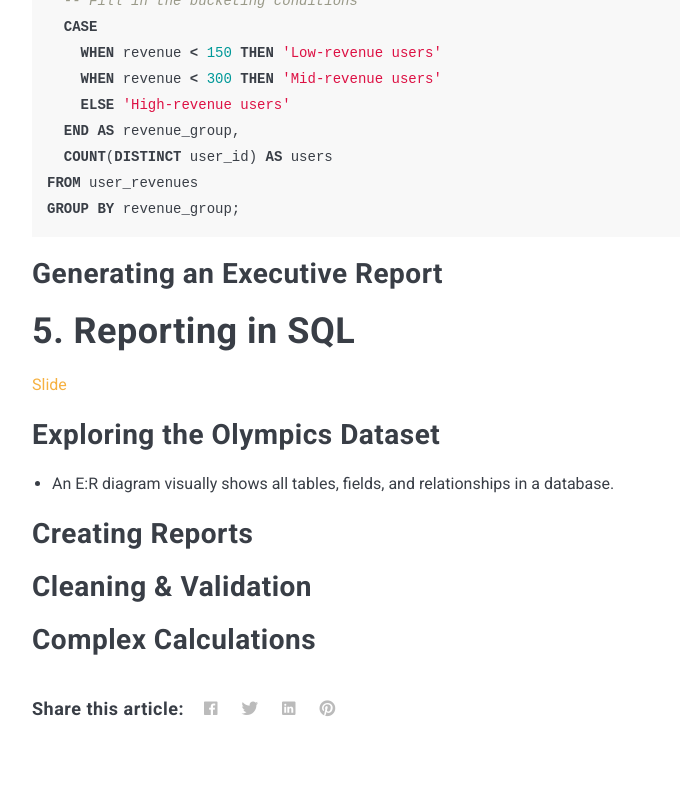
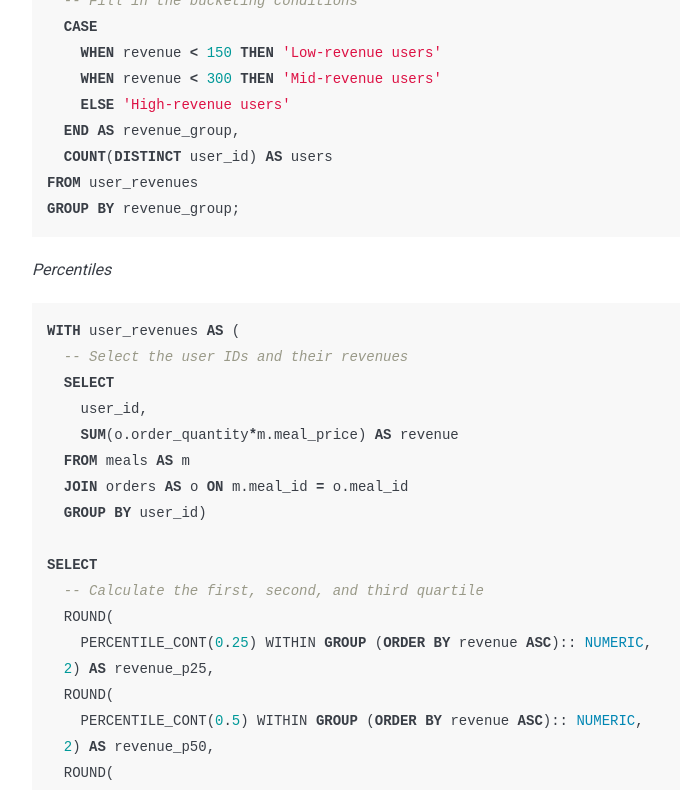
Before and after one commit to poi0905/poi0905.github.io, a Jekyll site: the page built from _posts/2022-11-28-datacamp-SQL-for-Business-Analysts.markdown, in a window 1280 px wide and 1400 px high, scrolled down 21079 px. Shown: the top 790 px of the window, without its empty margins (228-908 px from the left). Built offline with Jekyll 4.4.1, drawn with Linux system fonts in a browser that asks for light colours; nearby versions of some CDN libraries; comment, search, counter and statistics services are not loaded; some of the changed text lies outside the part shown.

Commit message:
20221202

```diff
--- a/_posts/2022-11-28-datacamp-SQL-for-Business-Analysts.markdown
+++ b/_posts/2022-11-28-datacamp-SQL-for-Business-Analysts.markdown
@@ -846,9 +846,32 @@ FROM user_revenues
 GROUP BY revenue_group;
 {% endhighlight %}
 
+*Percentiles*
 
 {% highlight SQL %}
+WITH user_revenues AS (
+  -- Select the user IDs and their revenues
+  SELECT
+    user_id,
+    SUM(o.order_quantity*m.meal_price) AS revenue
+  FROM meals AS m
+  JOIN orders AS o ON m.meal_id = o.meal_id
+  GROUP BY user_id)
 
+SELECT
+  -- Calculate the first, second, and third quartile
+  ROUND(
+    PERCENTILE_CONT(0.25) WITHIN GROUP (ORDER BY revenue ASC):: NUMERIC,
+  2) AS revenue_p25,
+  ROUND(
+    PERCENTILE_CONT(0.5) WITHIN GROUP (ORDER BY revenue ASC):: NUMERIC,
+  2) AS revenue_p50,
+  ROUND(
+    PERCENTILE_CONT(0.75) WITHIN GROUP (ORDER BY revenue ASC):: NUMERIC,
+  2) AS revenue_p75,
+  -- Calculate the average
+  ROUND(AVG(revenue) :: NUMERIC, 2) AS avg_revenue
+FROM user_revenues;
 {% endhighlight %}
 
 ## Generating an Executive Report
```
